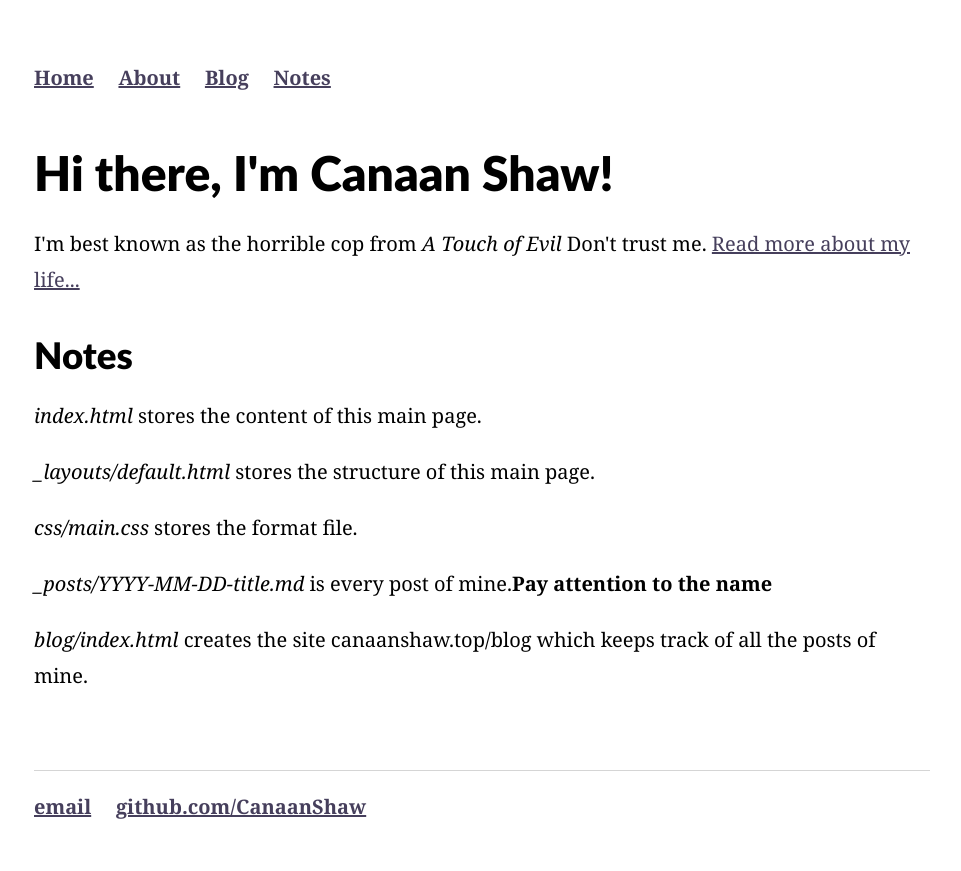
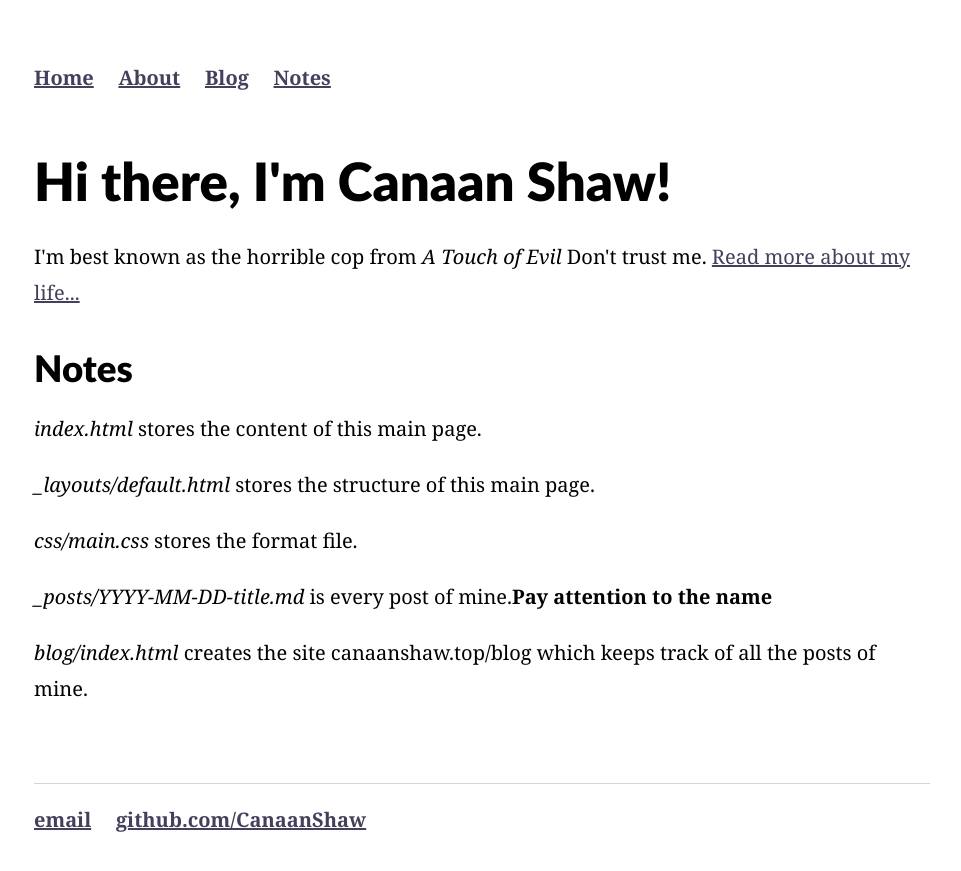
Before and after one commit to CanaanShaw/CanaanShaw, a Jekyll site: the page built from index.html, in a window 1280 px wide. Shown: the top 871 px of the page, without its empty margins (158-1119 px from the left). Built offline with Jekyll 4.4.1, drawn with Linux system fonts in a browser that asks for light colours; some web fonts are replaced.

Commit message:
Update pixyll.css

```diff
--- a/css/pixyll.css
+++ b/css/pixyll.css
@@ -331,7 +331,7 @@ h6,
 @media screen and (min-width: 64em) {
 	.h1,
 	h1 {
-		font-size: 3rem;
+		font-size: 3.3rem;
 	}
 	.h2,
 	h2 {
@@ -489,7 +489,7 @@ a {
 
 .outline-title {
 	line-height: inherit;
-	margin-top: 10px;
+	margin-top: 0.2em;
 }
 
 .outline-expander {
```
